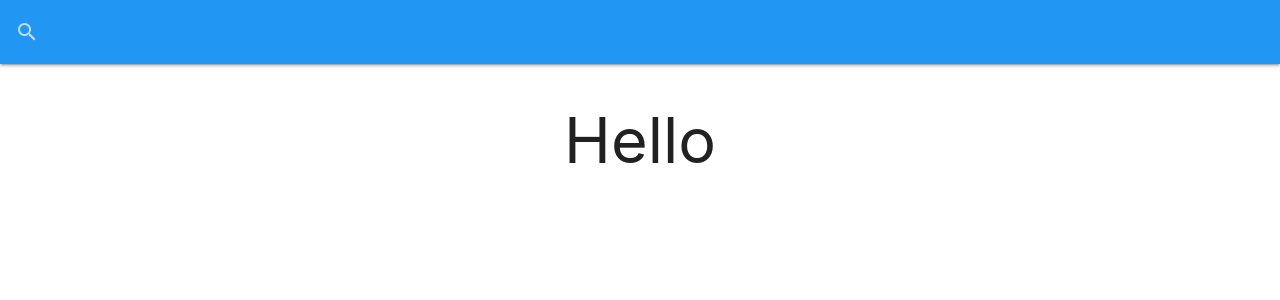
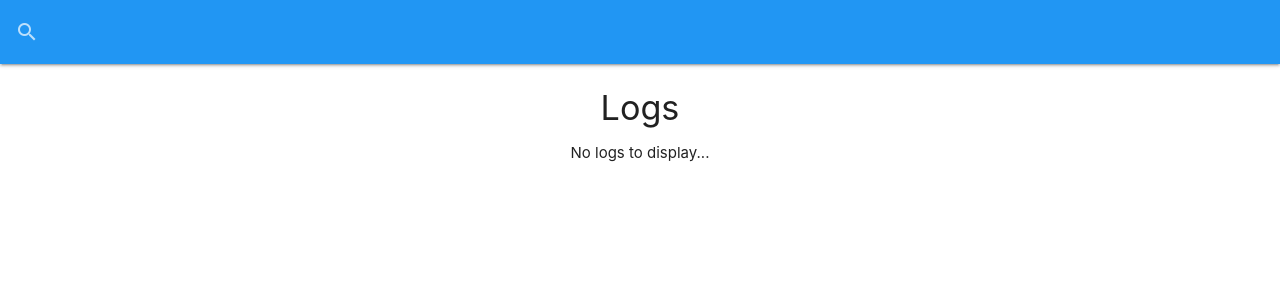
Before and after one commit to Sundaybrian/literate-redux, a React (Create React App) app: page / in a window 1280 px wide. Shown: the top 300 px of the page. Built offline with nearby package versions, Linux system fonts and the light colour scheme; data requests are answered from the project's data file.

Commit message:
add logs component

```diff
--- a/src/App.js
+++ b/src/App.js
@@ -4,6 +4,7 @@
 import "./App.css";
 
 import SearchBar from "./components/layouts/SearchBar";
+import Logs from "./components/logs/Logs";
 
 const App = () => {
   useEffect(() => {
@@ -11,10 +12,12 @@
     M.AutoInit();
   });
   return (
-    <div className="App">
+    <>
       <SearchBar />
-      <h1>Hello</h1>
-    </div>
+      <div className="container">
+        <Logs />
+      </div>
+    </>
   );
 };
 
--- a/src/components/logs/Logs.js
+++ b/src/components/logs/Logs.js
@@ -0,0 +1,37 @@
+import React, { useState, useEffect } from "react";
+
+const Logs = () => {
+  const [logs, setLogs] = useState([]);
+  const [loading, setLoading] = useState(false);
+
+  useEffect(() => {
+    getLogs();
+  }, []);
+
+  const getLogs = async () => {
+    setLoading(true);
+    const res = await fetch("/logs");
+    const data = await res.json();
+
+    setLogs(data);
+    setLoading(false);
+  };
+
+  if (loading) {
+    return <h4>Loading....</h4>;
+  }
+  return (
+    <ul className="collection-with-header">
+      <li className="collection-header">
+        <h4 className="center">Logs</h4>
+      </li>
+      {!loading && logs.length == 0 ? (
+        <p className="center">No logs to display...</p>
+      ) : (
+        logs.map((log) => <li>{log.message}</li>)
+      )}
+    </ul>
+  );
+};
+
+export default Logs;
```
